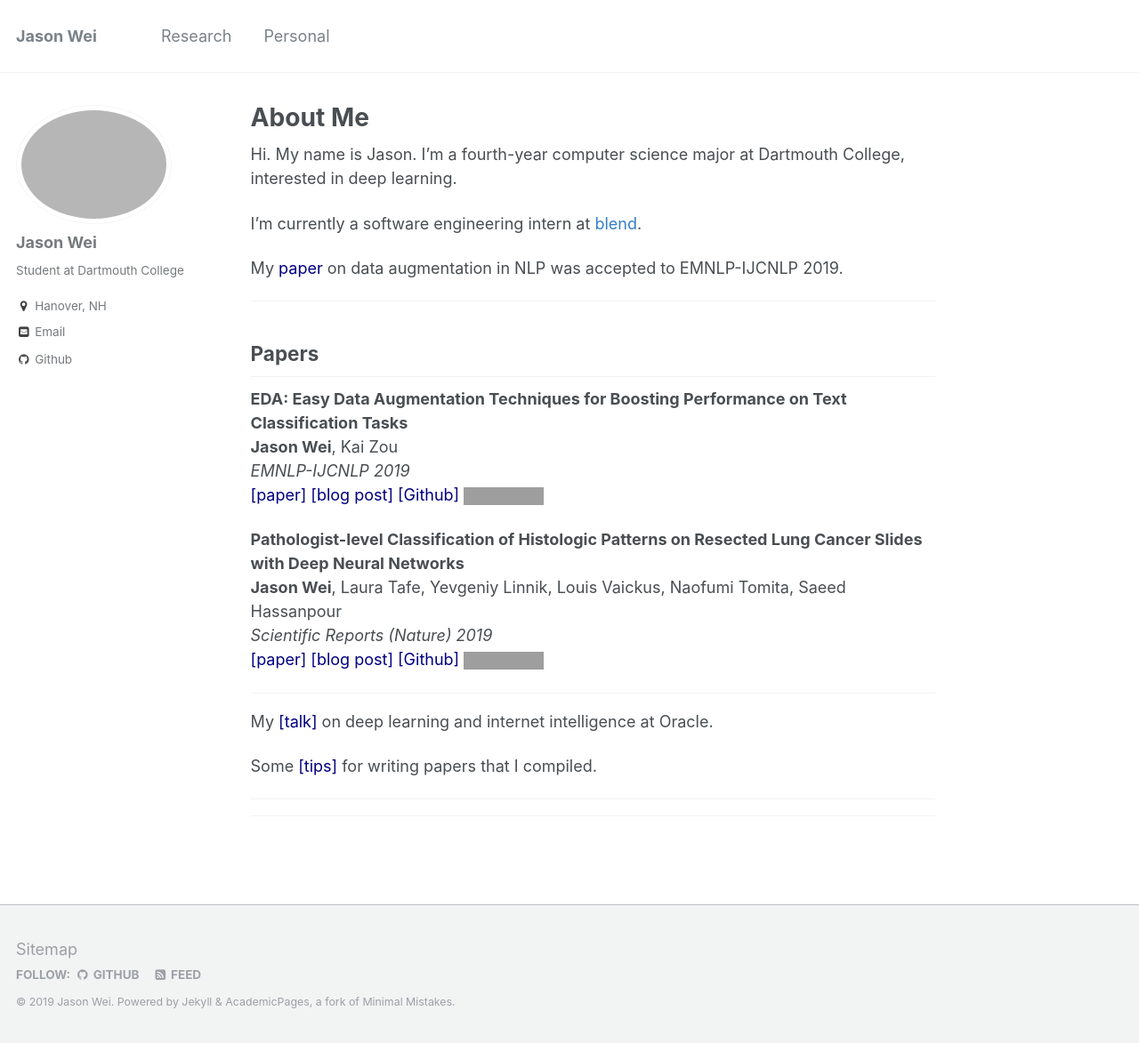
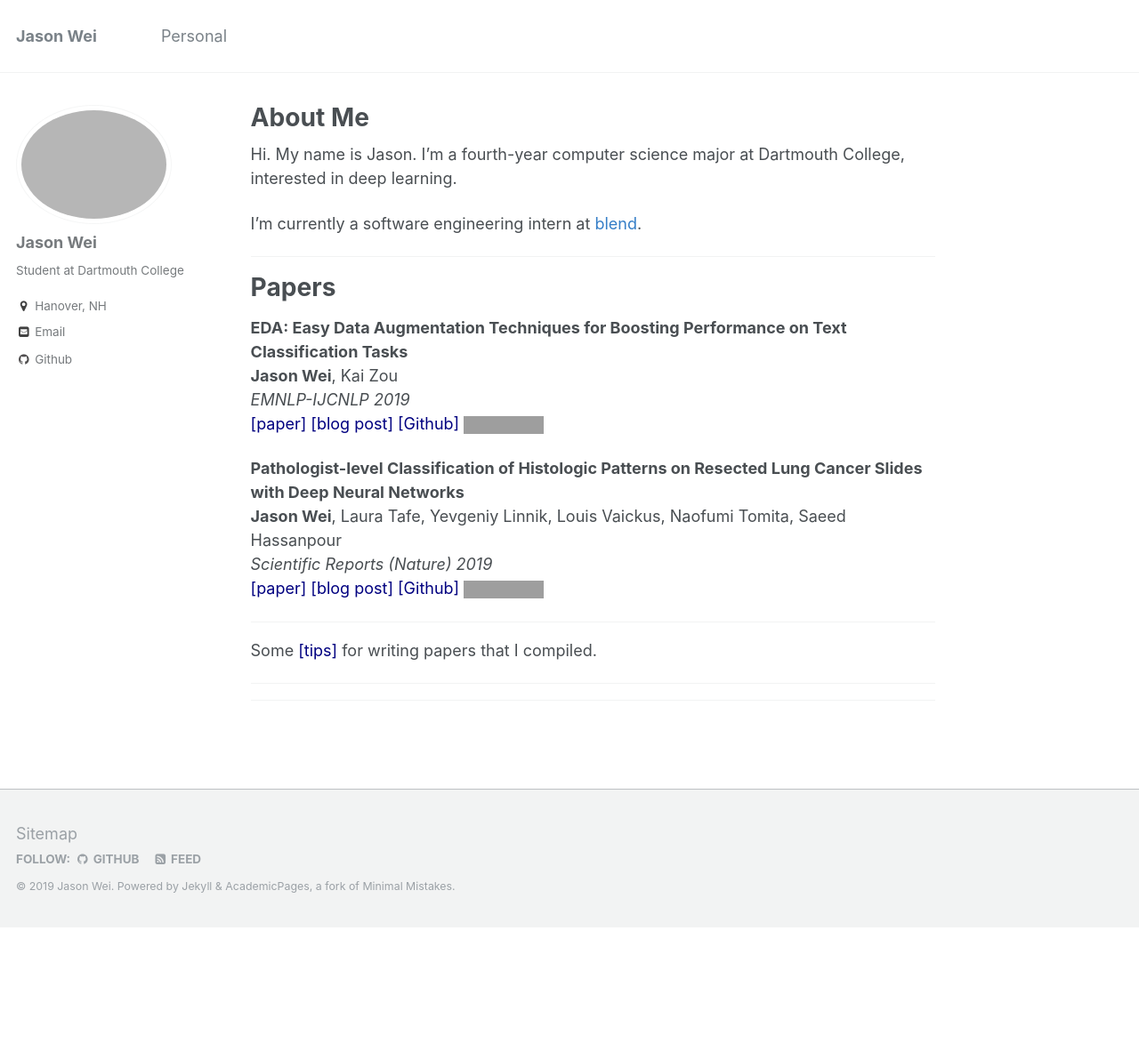
Before and after one commit to jasonwei20/jasonwei20.github.io, a Jekyll site: the page built from _pages/about.md, in a window 1280 px wide and 1173 px high. Shown: the whole window at 89% size. Built offline with Jekyll 4.4.1, drawn with Linux system fonts in a browser that asks for light colours; grey boxes are pictures that could not be loaded.

Commit message:
reformat home page

```diff
--- a/_data/navigation.yml
+++ b/_data/navigation.yml
@@ -7,8 +7,5 @@ main:
  #  url: /talks/
 #
 
-  - title: "Research"
-    url: /research/
-
   - title: "Personal"
     url: /personal/
--- a/_pages/about.md
+++ b/_pages/about.md
@@ -6,19 +6,16 @@ author_profile: true
 redirect_from:
   - /about/
   - /about.html
-  - /research
+  - /research/
 ---
 
 Hi. My name is Jason. I'm a fourth-year computer science major at Dartmouth College, interested in deep learning.
 
 I'm currently a software engineering intern at <a href="https://blend.com/" style="color:#357EC7" target="_blank">blend</a>.
 
-My <a href="https://openreview.net/forum?id=BJelsDvo84" style="color:navy" target="_blank">paper</a> on data augmentation in NLP was accepted to EMNLP-IJCNLP 2019.
-
 ------
 
-Papers
-------
+# Papers
 
 **EDA: Easy Data Augmentation Techniques for Boosting Performance on Text Classification Tasks**
 **Jason Wei**, Kai Zou
@@ -37,7 +34,7 @@ Papers
 <img height="16" src="https://img.shields.io/github/stars/BMIRDS/deepslide.svg?logo=github&logoColor=white&colorA=navy&link=https://github.com/BMIRDS/deepslide&link=https://github.com/BMIRDS/deepslide">
 
 ------
-My <a href="oracle.pdf" style="color:navy" target="_blank">[talk]</a> on deep learning and internet intelligence at Oracle.
+<!-- My <a href="oracle.pdf" style="color:navy" target="_blank">[talk]</a> on deep learning and internet intelligence at Oracle.  -->
 
 Some <a href="https://jasonwei20.github.io/writing_tips/" style="color:navy" target="_blank">[tips]</a> for writing papers that I compiled.
 
```
